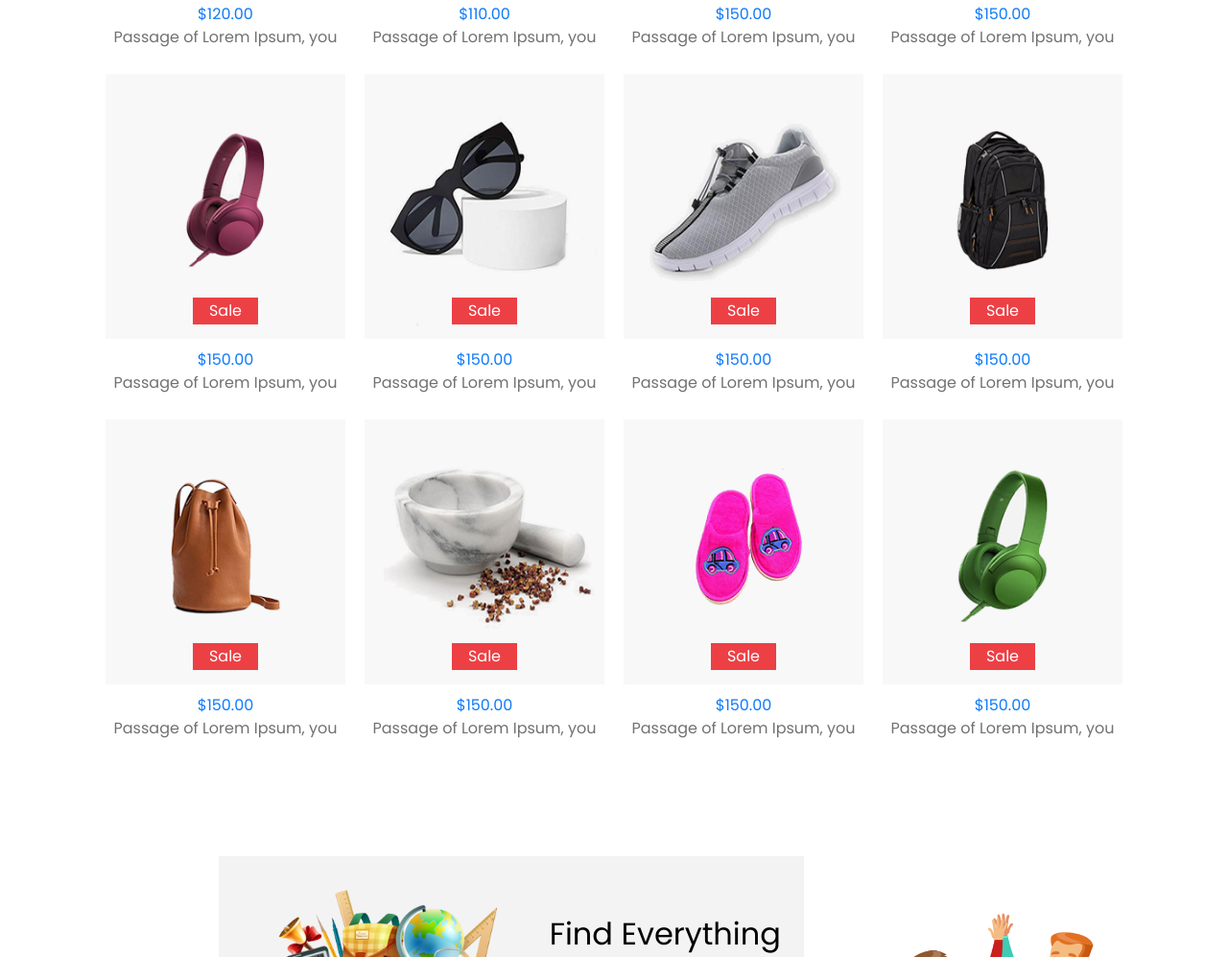
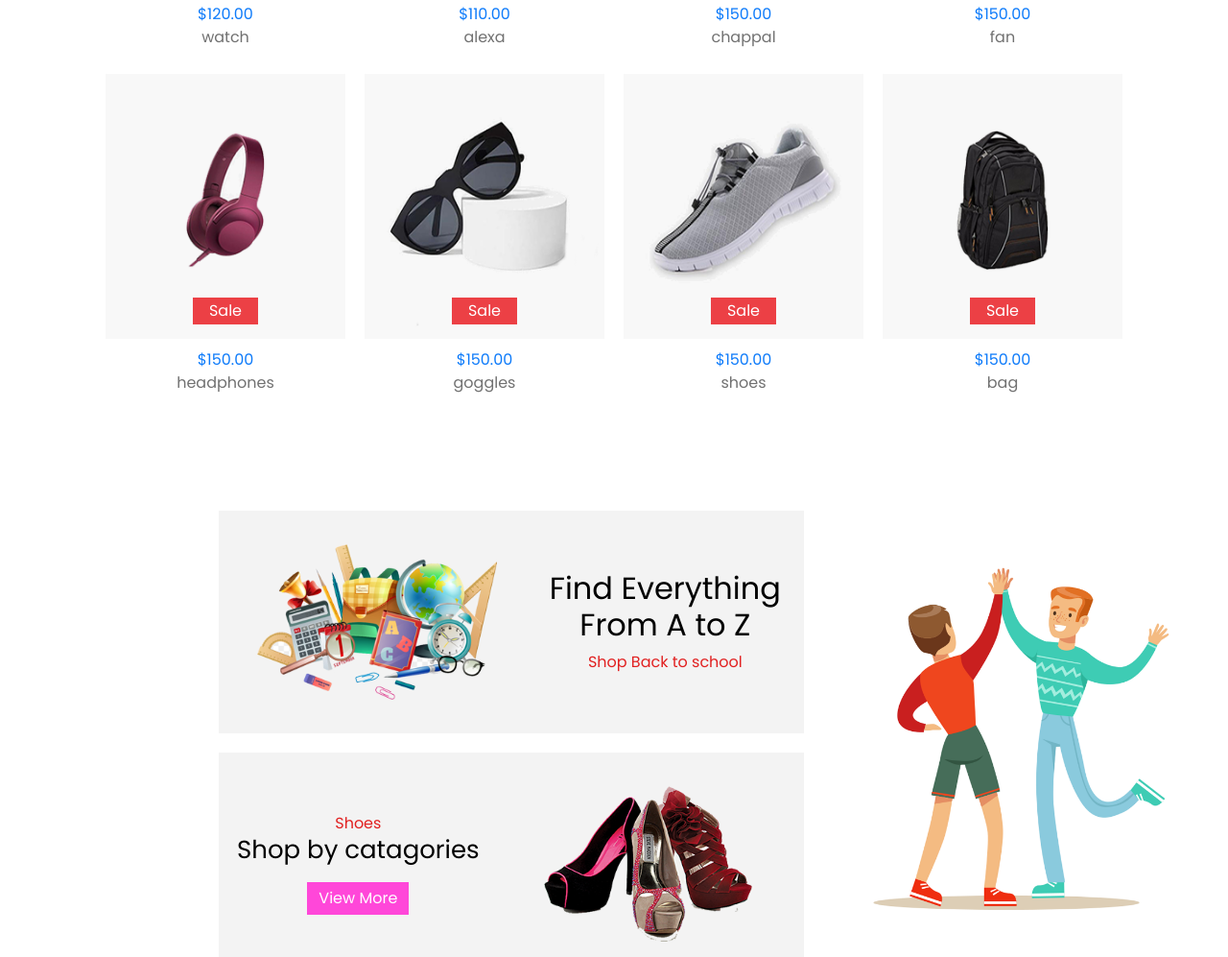
Before and after one commit to indrasenareddy9393/frtproject, a plain HTML site: page index.html in a window 1280 px wide. Shown: the part 602-1599 px from the top of the page at 96% size. Drawn offline with nearby package versions, Linux system fonts and the light colour scheme.

Commit message:
Update index.html

```diff
--- a/index.html
+++ b/index.html
@@ -108,7 +108,7 @@
                 $120.00
               </span>
               <p>
-                Passage of Lorem Ipsum, you
+                watch
               </p>
             </div>
           </div>
@@ -126,7 +126,7 @@
                 $110.00
               </span>
               <p>
-                Passage of Lorem Ipsum, you
+                alexa
               </p>
             </div>
           </div>
@@ -144,7 +144,7 @@
                 $150.00
               </span>
               <p>
-                Passage of Lorem Ipsum, you
+                chappal
               </p>
             </div>
           </div>
@@ -162,7 +162,7 @@
                 $150.00
               </span>
               <p>
-                Passage of Lorem Ipsum, you
+                fan
               </p>
             </div>
           </div>
@@ -180,7 +180,7 @@
                 $150.00
               </span>
               <p>
-                Passage of Lorem Ipsum, you
+                headphones
               </p>
             </div>
           </div>
@@ -198,7 +198,7 @@
                 $150.00
               </span>
               <p>
-                Passage of Lorem Ipsum, you
+                goggles
               </p>
             </div>
           </div>
@@ -216,7 +216,7 @@
                 $150.00
               </span>
               <p>
-                Passage of Lorem Ipsum, you
+                shoes
               </p>
             </div>
           </div>
@@ -234,83 +234,12 @@
                 $150.00
               </span>
               <p>
-                Passage of Lorem Ipsum, you
+                bag
               </p>
             </div>
           </div>
         </a>
-        <a href="">
-          <div class="product_box">
-            <div class="product_img-box">
-              <img src="images/p9.png" alt="" />
-              <span>
-                Sale
-              </span>
-            </div>
-            <div class="product_detail-box">
-              <span>
-                $150.00
-              </span>
-              <p>
-                Passage of Lorem Ipsum, you
-              </p>
-            </div>
-          </div>
-        </a>
-        <a href="">
-          <div class="product_box">
-            <div class="product_img-box">
-              <img src="images/p10.png" alt="" />
-              <span>
-                Sale
-              </span>
-            </div>
-            <div class="product_detail-box">
-              <span>
-                $150.00
-              </span>
-              <p>
-                Passage of Lorem Ipsum, you
-              </p>
-            </div>
-          </div>
-        </a>
-        <a href="">
-          <div class="product_box">
-            <div class="product_img-box">
-              <img src="images/p11.png" alt="" />
-              <span>
-                Sale
-              </span>
-            </div>
-            <div class="product_detail-box">
-              <span>
-                $150.00
-              </span>
-              <p>
-                Passage of Lorem Ipsum, you
-              </p>
-            </div>
-          </div>
-        </a>
-        <a href="">
-          <div class="product_box">
-            <div class="product_img-box">
-              <img src="images/p12.png" alt="" />
-              <span>
-                Sale
-              </span>
-            </div>
-            <div class="product_detail-box">
-              <span>
-                $150.00
-              </span>
-              <p>
-                Passage of Lorem Ipsum, you
-              </p>
-            </div>
-          </div>
-        </a>
+
       </div>
     </div>
   </section>
```
